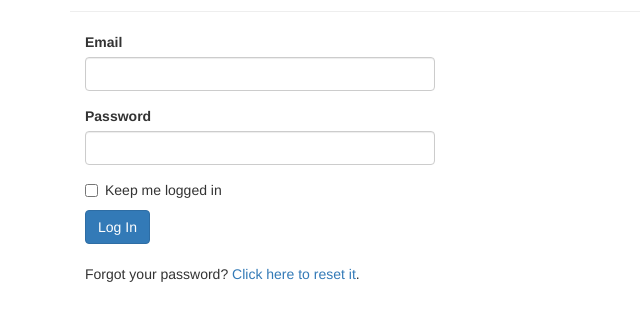
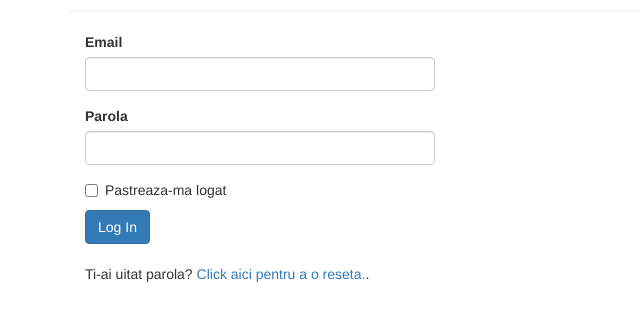
Before and after one commit to gmuj/credit-project, a Flask app: page /auth/login in a window 1280 px wide. Shown: the part 160-481 px from the top of the page, without its empty margins (0-640 px from the left). Run offline with Flask 2, Linux system fonts and the light colour scheme; some libraries are stand-ins or nearby versions.

Commit message:
Translations

```diff
--- a/app/auth/forms.py
+++ b/app/auth/forms.py
@@ -8,24 +8,24 @@ from ..models import User, Agency
 class LoginForm(Form):
     email = StringField('Email', validators=[Required(), Length(1, 64),
                                              Email()])
-    password = PasswordField('Password', validators=[Required()])
-    remember_me = BooleanField('Keep me logged in')
+    password = PasswordField('Parola', validators=[Required()])
+    remember_me = BooleanField('Pastreaza-ma logat')
     submit = SubmitField('Log In')
 
 
 class RegistrationForm(Form):
-    name = StringField('Full name', validators=[Required(), Length(1, 64)])
+    name = StringField('Nume si prenume', validators=[Required(), Length(1, 64)])
     email = StringField('Email', validators=[Required(), Length(1, 64),
                                              Email()])
     username = StringField('Username', validators=[
         Required(), Length(1, 64), Regexp('^[A-Za-z][A-Za-z0-9_.]*$', 0,
-                                          'Usernames must have only letters, '
-                                          'numbers, dots or underscores')])
-    password = PasswordField('Password', validators=[
+                                          'Username-ul poate contine doar caractere, '
+                                          'cifre, punct sau undescore')])
+    password = PasswordField('Parola', validators=[
         Required(), EqualTo('password2', message='Passwords must match.')])
-    password2 = PasswordField('Confirm password', validators=[Required()])
-    agency = SelectField('Agency', validators=[Required()], coerce=int)
-    submit = SubmitField('Register')
+    password2 = PasswordField('Confirma parola', validators=[Required()])
+    agency = SelectField('Agentia', validators=[Required()], coerce=int)
+    submit = SubmitField('Inregistrare')
 
     def __init__(self):
         super(RegistrationForm, self).__init__()
@@ -34,45 +34,45 @@ class RegistrationForm(Form):
 
     def validate_email(self, field):
         if User.query.filter_by(email=field.data).first():
-            raise ValidationError('Email already registered.')
+            raise ValidationError('Email-ul exista deja in baza de date.')
 
     def validate_username(self, field):
         if User.query.filter_by(username=field.data).first():
-            raise ValidationError('Username already in use.')
+            raise ValidationError('Username-ul exista deja in baza de date.')
 
 
 class ChangePasswordForm(Form):
-    old_password = PasswordField('Old password', validators=[Required()])
-    password = PasswordField('New password', validators=[
+    old_password = PasswordField('Parola veche', validators=[Required()])
+    password = PasswordField('Parola noua', validators=[
         Required(), EqualTo('password2', message='Passwords must match')])
-    password2 = PasswordField('Confirm new password', validators=[Required()])
-    submit = SubmitField('Update Password')
+    password2 = PasswordField('Confirma noua parola', validators=[Required()])
+    submit = SubmitField('Salveaza')
 
 
 class PasswordResetRequestForm(Form):
     email = StringField('Email', validators=[Required(), Length(1, 64),
                                              Email()])
-    submit = SubmitField('Reset Password')
+    submit = SubmitField('Reseteaza parola')
 
 
 class PasswordResetForm(Form):
     email = StringField('Email', validators=[Required(), Length(1, 64),
                                              Email()])
-    password = PasswordField('New Password', validators=[
+    password = PasswordField('Parola noua', validators=[
         Required(), EqualTo('password2', message='Passwords must match')])
-    password2 = PasswordField('Confirm password', validators=[Required()])
-    submit = SubmitField('Reset Password')
+    password2 = PasswordField('Confirma parola', validators=[Required()])
+    submit = SubmitField('Reseteaza parola')
 
     def validate_email(self, field):
         if User.query.filter_by(email=field.data).first() is None:
-            raise ValidationError('Unknown email address.')
+            raise ValidationError('Nu am gasit adresa de email in baza de date.')
 
 
 class ChangeEmailForm(Form):
-    email = StringField('New Email', validators=[Required(), Length(1, 64),
+    email = StringField('Email nou', validators=[Required(), Length(1, 64),
                                                  Email()])
-    password = PasswordField('Password', validators=[Required()])
-    submit = SubmitField('Update Email Address')
+    password = PasswordField('Parola', validators=[Required()])
+    submit = SubmitField('Salveaza')
 
     def validate_email(self, field):
         if User.query.filter_by(email=field.data).first():
--- a/app/main/forms.py
+++ b/app/main/forms.py
@@ -13,9 +13,9 @@ class NameForm(Form):
 
 
 class EditProfileForm(Form):
-    name = StringField('Real name', validators=[Length(0, 64)])
-    location = StringField('Location', validators=[Length(0, 64)])
-    about_me = TextAreaField('About me')
+    name = StringField('Nume', validators=[Length(0, 64)])
+    location = StringField('Locatie', validators=[Length(0, 64)])
+    about_me = TextAreaField('Despre mine')
     submit = SubmitField('Submit')
 
 
--- a/app/main/views.py
+++ b/app/main/views.py
@@ -34,7 +34,7 @@ def edit_profile():
     form.name.data = current_user.name
     form.location.data = current_user.location
     form.about_me.data = current_user.about_me
-    return render_template('edit_profile.html', form=form)
+    return render_template('edit_profile.html', form=form, user=current_user)
 
 
 @main.route('/edit-profile/<int:id>', methods=['GET', 'POST'])
--- a/app/templates/auth/login.html
+++ b/app/templates/auth/login.html
@@ -10,6 +10,6 @@
 <div class="col-md-4">
     {{ wtf.quick_form(form) }}
     <br>
-    <p>Forgot your password? <a href="{{ url_for('auth.password_reset_request') }}">Click here to reset it</a>.</p>
+    <p>Ti-ai uitat parola? <a href="{{ url_for('auth.password_reset_request') }}">Click aici pentru a o reseta.</a>.</p>
 </div>
 {% endblock %}
--- a/app/templates/edit_profile.html
+++ b/app/templates/edit_profile.html
@@ -5,7 +5,7 @@
 
 {% block page_content %}
 <div class="page-header">
-    <h1>Editeaza profilul {{form.user.name}}</h1>
+    <h1>Editeaza profilul {{user.name}}</h1>
 </div>
 <div class="col-md-4">
     {{ wtf.quick_form(form) }}
```
Also changed, not shown: app/templates/user.html (+4 -4 lines).
